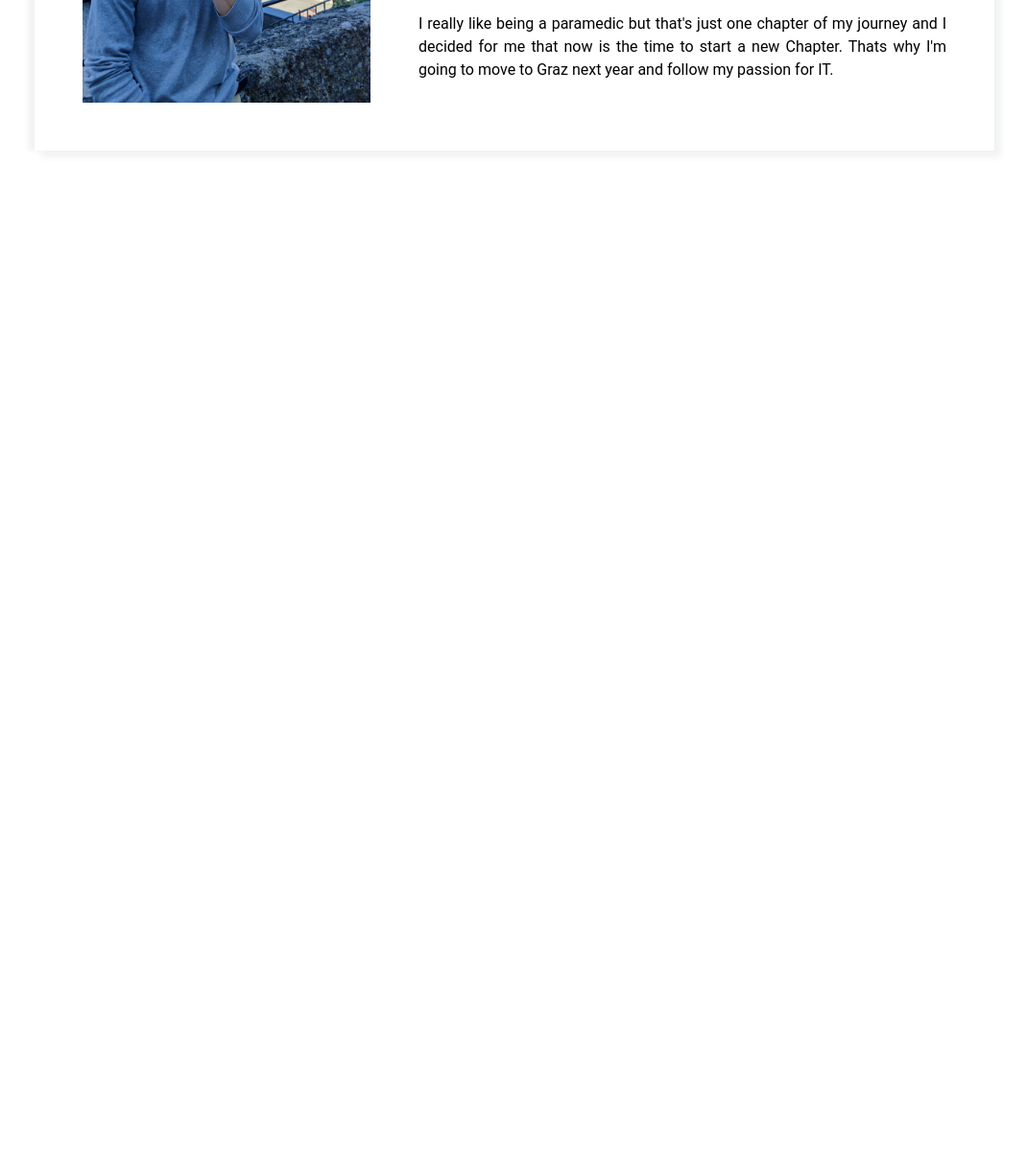
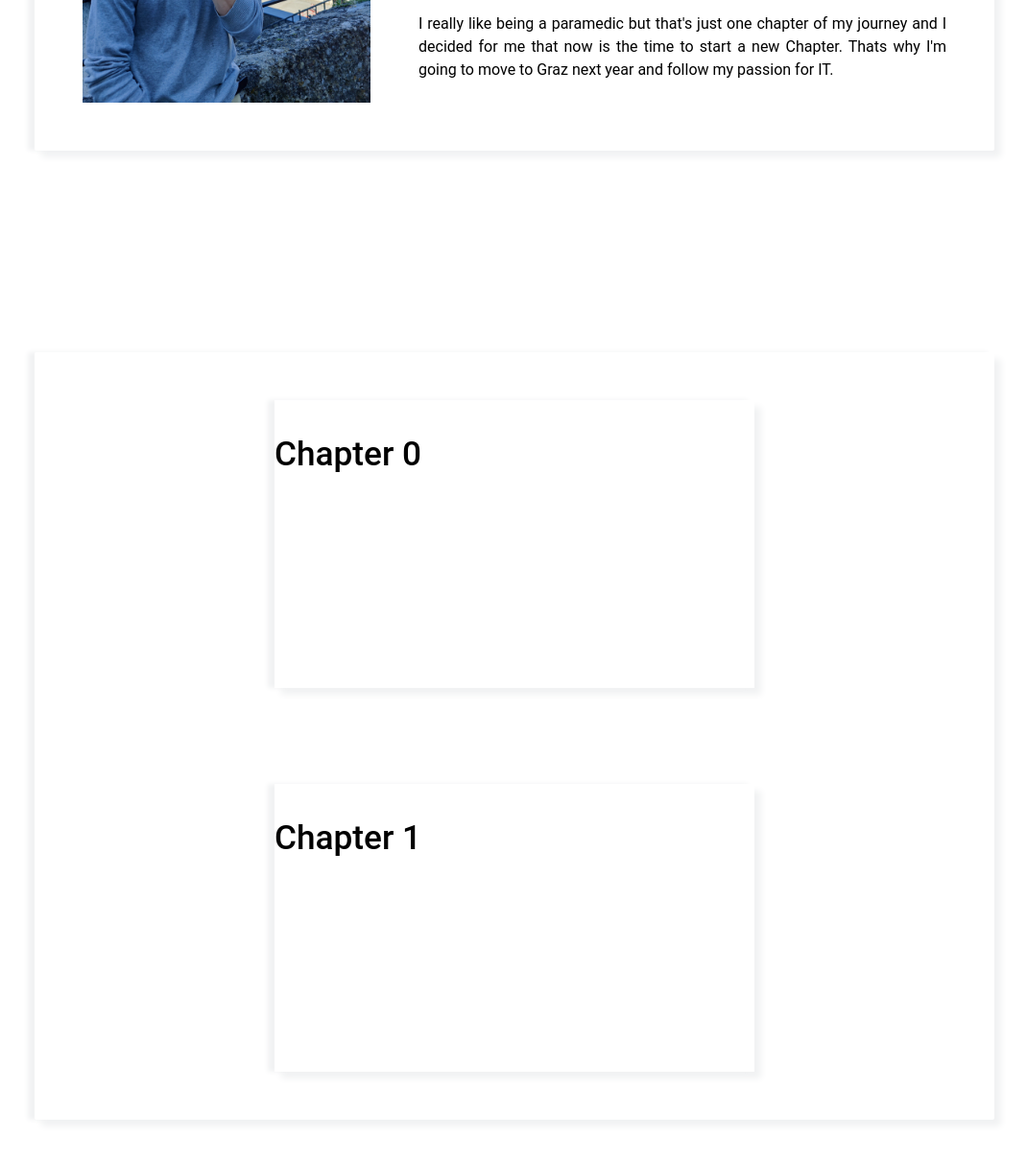
Before and after one commit to lerchstm/Portfolio, a Gatsby site: page / in a window 1280 px wide. Shown: the part 1073-2282 px from the top of the page at 96% size, without its empty margins (104-1174 px from the left). Before the commit the page ends 1360 px from the top, so only its background shows below. Built offline with nearby package versions, Linux system fonts and the light colour scheme; Gatsby itself is replaced by a stand-in of ours.

Commit message:
Career Section, chapter with transision, need to fix transition function so that it works for all chapters

```diff
--- /dev/null
+++ b/src/components/carrer.js
@@ -0,0 +1,36 @@
+import React from "react"
+
+
+const Career = () => (
+    <div className="career">
+        <div className="innerContainer">
+            <div className="chapter" id="chapter" onClick={rotate}>
+                <div className="front">
+                    <p className="title">Chapter 0</p>
+                </div>
+                <div className="back">
+                    <p className="text">HTL Villach 5 Years</p>
+                </div>
+            </div>
+            <div className="chapter" id="chapter" onClick={rotate}>
+                <div className="front">
+                    <p className="title">Chapter 1</p>
+                </div>
+                <div className="back">
+                    <p className="text">HTL Villach 5 Years</p>
+                </div>
+            </div>
+        </div>
+    </div>
+)
+
+const rotate = () => {
+    var chapter = document.getElementById("chapter");
+
+    if(chapter != null){
+        chapter.classList.toggle("flipChapter")
+    }
+
+}
+
+export default Career
--- a/src/pages/index.js
+++ b/src/pages/index.js
@@ -5,6 +5,7 @@ import '../styles/styles.scss'
 import Header from '../components/header'
 import About from '../components/about'
 import Intro from '../components/intro'
+import Career from "../components/carrer"
 
 
 
@@ -19,6 +20,7 @@ const IndexPage = () => {
         <div className="container">
         <Intro/>
         <About/>
+        <Career/>
         </div>
       </div>
     </main>
--- a/src/styles/styles.scss
+++ b/src/styles/styles.scss
@@ -1,3 +1,5 @@
+$lightgrey: #f1f2f3;
+$white: #ffffff;
 
 html,
 body {
@@ -138,7 +140,7 @@ header{
     .innerContainer{
         //justify-content: center;
         //background-color: #f1f2f3;
-        box-shadow:7px 7px 7px #f1f2f3, -7px 0 5px #f1f2f3;
+        box-shadow:7px 7px 7px $lightgrey, -7px 0 5px $lightgrey;
         width: 1000px;
         border-radius: 2px;
         display: flex;
@@ -181,3 +183,46 @@ header{
     text-align: justify;
     line-height: 1.5;
 }
+
+//Career
+.career{
+    padding: 80px;
+    display: flex;
+    align-items: center;
+    justify-content: center;
+    margin-top: 50px;
+    min-width: 300px;
+
+    .innerContainer{
+        box-shadow:7px 7px 7px $lightgrey, -7px 0 5px $lightgrey;
+        width: 1000px;
+        border-radius: 2px;
+        display: flex;
+        flex-direction: column;
+        .chapter{
+            margin: 50px 0 50px 0;
+            height: 300px;
+            width: 500px;
+            box-shadow:7px 7px 7px $lightgrey, -7px 0 5px $lightgrey;
+            //background-color: $lightgrey;
+            align-self: center;
+            transform-style: preserve-3d;
+            transition: all 0.8s ease;
+
+            .front{
+                backface-visibility: hidden;
+                transform: rotateY(0deg);
+            }
+            .back{
+                backface-visibility: hidden;
+                transform: rotateY(180deg);
+            }
+
+        }
+
+    }
+
+}
+.flipChapter{
+    transform: rotateY(180deg);
+}
```
